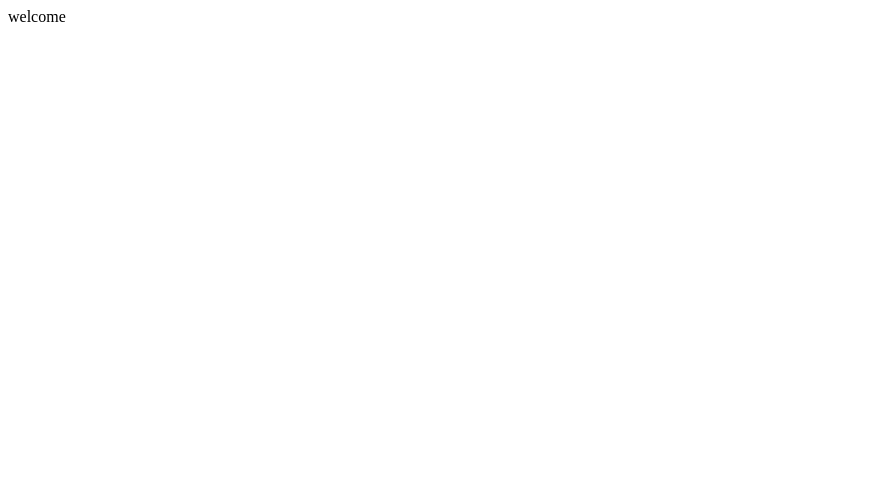
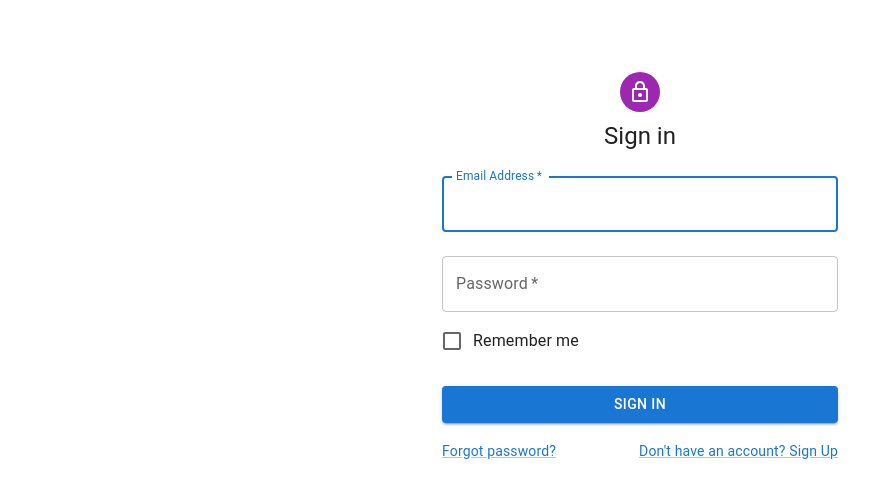
Before and after one commit to AnnetteJestine/mini-project, a React (Create React App) app: page /login in a window 1280 px wide. Shown: the top 498 px of the page, without its empty margins (0-893 px from the left). Built offline with nearby package versions, Linux system fonts and the light colour scheme.

Commit message:
login page

```diff
--- a/package.json
+++ b/package.json
@@ -3,11 +3,15 @@
   "version": "0.1.0",
   "private": true,
   "dependencies": {
+    "@emotion/react": "^11.10.6",
+    "@emotion/styled": "^11.10.6",
+    "@mui/material": "^5.11.15",
     "@testing-library/jest-dom": "^5.16.5",
     "@testing-library/react": "^13.4.0",
     "@testing-library/user-event": "^13.5.0",
     "react": "^18.2.0",
     "react-dom": "^18.2.0",
+    "react-router-dom": "^6.10.0",
     "react-scripts": "5.0.1",
     "web-vitals": "^2.1.4"
   },
--- a/src/App.js
+++ b/src/App.js
@@ -1,6 +1,7 @@
 import React from "react";
+import AppRoutes from "./components/AppRoutes";
 function App() {
-  return <div>welcome</div>;
+  return <AppRoutes />;
 }
 
 export default App;
--- /dev/null
+++ b/src/components/AppRoutes.js
@@ -0,0 +1,25 @@
+import React, { Suspense } from "react";
+import { createBrowserRouter, RouterProvider } from "react-router-dom";
+
+const Login = React.lazy(() => import("../pages/login/Login"));
+
+const routers = createBrowserRouter([
+  {
+    path: "/",
+    element: <h2>Home</h2>,
+  },
+  {
+    path: "/login",
+    element: <Login />,
+  },
+]);
+
+const AppRoutes = () => {
+  return (
+    <Suspense fallback={<p>Loading...</p>}>
+      <RouterProvider router={routers} />
+    </Suspense>
+  );
+};
+
+export default AppRoutes;
--- /dev/null
+++ b/src/pages/login/Login.js
@@ -0,0 +1,96 @@
+import * as React from 'react';
+import Avatar from '@mui/material/Avatar';
+import Button from '@mui/material/Button';
+import CssBaseline from '@mui/material/CssBaseline';
+import TextField from '@mui/material/TextField';
+import FormControlLabel from '@mui/material/FormControlLabel';
+import Checkbox from '@mui/material/Checkbox';
+import Link from '@mui/material/Link';
+import Grid from '@mui/material/Grid';
+import Box from '@mui/material/Box';
+import LockOutlinedIcon from '@mui/icons-material/LockOutlined';
+import Typography from '@mui/material/Typography';
+import Container from '@mui/material/Container';
+import { createTheme, ThemeProvider } from '@mui/material/styles';
+
+const theme = createTheme();
+
+export default function Login() {
+  const handleSubmit = (event) => {
+    event.preventDefault();
+    const data = new FormData(event.currentTarget);
+    console.log({
+      email: data.get('email'),
+      password: data.get('password'),
+    });
+  };
+
+  return (
+    <ThemeProvider theme={theme}>
+      <Container component="main" maxWidth="xs">
+        <CssBaseline />
+        <Box
+          sx={{
+            marginTop: 8,
+            display: 'flex',
+            flexDirection: 'column',
+            alignItems: 'center',
+          }}
+        >
+          <Avatar sx={{ m: 1, bgcolor: 'secondary.main' }}>
+            <LockOutlinedIcon />
+          </Avatar>
+          <Typography component="h1" variant="h5">
+            Sign in
+          </Typography>
+          <Box component="form" onSubmit={handleSubmit} noValidate sx={{ mt: 1 }}>
+            <TextField
+              margin="normal"
+              required
+              fullWidth
+              id="email"
+              label="Email Address"
+              name="email"
+              autoComplete="email"
+              autoFocus
+            />
+            <TextField
+              margin="normal"
+              required
+              fullWidth
+              name="password"
+              label="Password"
+              type="password"
+              id="password"
+              autoComplete="current-password"
+            />
+            <FormControlLabel
+              control={<Checkbox value="remember" color="primary" />}
+              label="Remember me"
+            />
+            <Button
+              type="submit"
+              fullWidth
+              variant="contained"
+              sx={{ mt: 3, mb: 2 }}
+            >
+              Sign In
+            </Button>
+            <Grid container>
+              <Grid item xs>
+                <Link href="#" variant="body2">
+                  Forgot password?
+                </Link>
+              </Grid>
+              <Grid item>
+                <Link href="#" variant="body2">
+                  {"Don't have an account? Sign Up"}
+                </Link>
+              </Grid>
+            </Grid>
+          </Box>
+        </Box>
+      </Container>
+    </ThemeProvider>
+  );
+}
```
Also changed, not shown: 1 other file (tests, documents, lock files or other folders).
